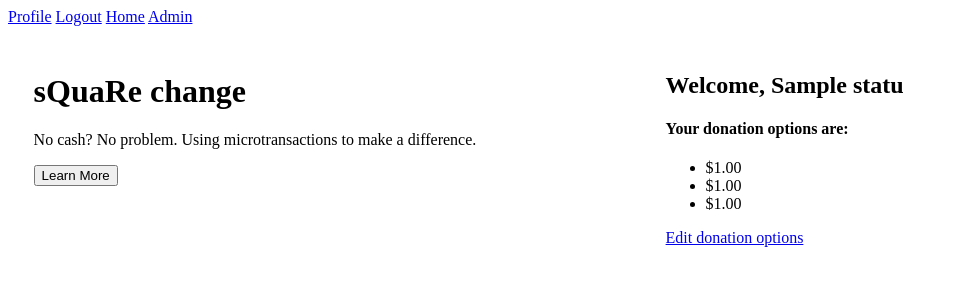
After one commit to robyngoodner/sQuaRe_change, a Django app: page /home/ in a window 1280 px wide. The commit adds this page. Shown: the top 295 px of the page, without its empty margins (0-957 px from the left). Run offline with Django 4.2, Linux system fonts and the light colour scheme; a user stored in the database is signed in; tables that the repository leaves empty hold one stand-in row (values such as "Sample post").

Commit message:
Changes home page for logged in user to have main items

```diff
--- a/main_app/models.py
+++ b/main_app/models.py
@@ -7,7 +7,6 @@ from django.contrib.auth.models import User
 class Status(models.Model):
     user=models.OneToOneField(User, on_delete = models.CASCADE)
     name=models.CharField(max_length=75)
-    bio = models.CharField(max_length=500)
     USER_CHOICES = (
     ('Donor', 'Donor'),
     ('Recipient', 'Recipient'),
@@ -30,6 +29,7 @@ class Donor(models.Model):
 class Recipient(models.Model):
     user=models.ForeignKey(User, on_delete = models.CASCADE)
     identifier=models.CharField(max_length=50, unique=True)
+    bio = models.CharField(max_length=500)
     created_at = models.DateTimeField(auto_now_add=True)
 
 class Store(models.Model):
--- a/main_app/templates/home.html
+++ b/main_app/templates/home.html
@@ -14,7 +14,7 @@ sQuaRe change
         <a href="{% url 'about' %}"><button>Learn More</button></a>
     </div>
     <div class="right">
-        <img class="half" src="{% static 'imgs/1007039707-huge.jpg'%}" >
+            <img class="half" src="{% static 'imgs/1007039707-huge.jpg'%}" >
     </div>
 </div>
 {% if not user.is_authenticated %}
--- /dev/null
+++ b/main_app/templates/logged_home.html
@@ -0,0 +1,52 @@
+{% extends 'base.html' %}
+{% load static %}
+
+
+{% block title %}
+sQuaRe change
+{% endblock %}
+
+{% block content %}
+<div class="block">
+    <div class="right">
+        <h1>sQuaRe change</h1>
+        <p>No cash? No problem. Using microtransactions to make a difference.</p>
+        <a href="{% url 'about' %}"><button>Learn More</button></a>
+    </div>
+    <div class="left">
+            {% for stat in status %}
+                <h2>Welcome, {{stat.name}}</h2>
+                {% if stat.type_user == 'Recipient'%}
+                <h4>QR code:</h4>
+                {% comment %} put final url into encoder. replace '127.0.0.1%3A8000%2F' with encoded url : https://www.albionresearch.com/tools/urlencode {% endcomment %}
+                <a href="/user/{{username}}/payment"><img src="https://api.qrserver.com/v1/create-qr-code/?data=127.0.0.1%3A8000%2Fuser%2F{{username}}%2Fpayment=100x100"></a>
+                {% elif stat.type_user == 'Donor' %}
+                    <h4>Your donation options are:</h4>
+                    {% for donor in donors %}
+                        <ul>
+                            <li>${{donor.donation_option_1}}</li>
+                            <li>${{donor.donation_option_2}}</li>
+                            <li>${{donor.donation_option_3}}</li>
+                        </ul>
+                        <a href="{% url 'donor_update' donor.pk %}">Edit donation options</a>
+                    {% endfor %}
+                {% endif %}
+            {% endfor %}
+    </div>
+</div>
+<div class="block">
+    <div class="right">
+        <img class="half" src="{% static 'imgs/1007039707-huge.jpg'%}" >
+    </div>
+    <div class="right">
+        <h1>Making a difference</h1>
+        <h4>Spotlight feature:lend a helping hand</h4>
+        <button>Learn More</button>
+    </div>
+</div>
+
+
+
+
+<img class="half" src="{% static 'imgs/1007039707-huge.jpg'%}" >
+{% endblock %}
--- a/main_app/templates/payment_update.html
+++ /dev/null
@@ -1 +0,0 @@
-Omg did you succeed??
--- a/main_app/templates/profile.html
+++ b/main_app/templates/profile.html
@@ -13,6 +13,8 @@ Profile
         <h4>QR code:</h4>
         {% comment %} put final url into encoder. replace '127.0.0.1%3A8000%2F' with encoded url : https://www.albionresearch.com/tools/urlencode {% endcomment %}
         <a href="/user/{{username}}/payment"><img src="https://api.qrserver.com/v1/create-qr-code/?data=127.0.0.1%3A8000%2Fuser%2F{{username}}%2Fpayment=100x100"></a>
+
+
         <h4>Your account balance is {{account.value}}</h4>
         <h4>Donation History</h4>
         <ul>
@@ -40,9 +42,9 @@ Profile
             {% endfor %}
         </ul>
         <h3>Sometimes, people just need a helping hand.</h3>
-            <h4>{{random_user}}'s story</h4>
+            <h4>{{random_user_name}}'s story</h4>
 
-            <p>{{random_user.bio}}</p>
+            <p>{{random_user_bio}}</p>
     {% endif %}
     {% if stat.type_user == 'Store' %}
         <a href="/user/{{username}}/payment"><img src="https://api.qrserver.com/v1/create-qr-code/?data=127.0.0.1%3A8000%2Fuser%2F{{username}}%2Fpayment=100x100"></a>
--- a/main_app/urls.py
+++ b/main_app/urls.py
@@ -3,6 +3,7 @@ from . import views
 
 urlpatterns = [
     path('', views.Home.as_view(), name="home"),
+    path('home/', views.Logged_Home.as_view(), name="logged_home"),
     path('about/', views.About.as_view(), name="about"),
     path('login/', views.login_view, name="login"),
     path('logout/', views.logout_view, name="logout"),
--- a/main_app/views.py
+++ b/main_app/views.py
@@ -16,9 +16,25 @@ from random import randint
 
 # add @method_decorator(login_required, name='dispatch') in the line before any views that you must be logged in in order to see
 # Create your views here.
+class Home(TemplateView):
+    template_name="home.html"
 
-class Home(TemplateView):
-    template_name='home.html'
+@method_decorator(login_required, name='dispatch')
+class Logged_Home(TemplateView):
+    template_name='logged_home.html'
+
+    def get(self, request, *args, **kwargs):
+        status=Status.objects.filter(user=request.user)
+        donors=Donor.objects.filter(user=request.user)
+        recipients=Recipient.objects.filter(user=request.user)
+        stores=Store.objects.filter(user=request.user)
+        helpers=Helper.objects.filter(user=request.user)
+        account=Account.objects.get(user=request.user)
+        transactions=Transaction.objects.filter(accounts = account)
+        random_recipient = Recipient.objects.order_by('?')[0]
+        random_user = Status.objects.get(user=random_recipient.user)
+
+        return render(request, self.template_name, {'status': status, 'donors': donors, 'recipient': recipients, 'store': stores, 'helper': helpers, 'account': account, 'transactions': transactions, 'random_user_name':random_user.name, "random_user_bio": random_recipient.bio})
 
 class About(TemplateView):
     template_name="about.html"
@@ -64,7 +80,7 @@ def signup_view(request):
 
 def logout_view(request):
     logout(request)
-    return HttpResponseRedirect('/home')
+    return HttpResponseRedirect('/')
 
 def login_view(request):
     if request.method == 'POST':
@@ -76,7 +92,7 @@ def login_view(request):
             if user is not None:
                 if user.is_active:
                     login(request, user)
-                    return HttpResponseRedirect('/user/'+u)
+                    return HttpResponseRedirect('/home/')
                 else:
                     print('The account has been diabled.')
                     return render(request, 'login.html', {'form': form})
@@ -99,8 +115,15 @@ def profile(request, username):
     helpers=Helper.objects.filter(user=user)
     account=Account.objects.get(user=user)
     transactions=Transaction.objects.filter(accounts = account)
-    random_user = Status.objects.filter(type_user='Recipient').order_by('?')[0]
-    return render(request, 'profile.html', {'username': username, 'status': status, 'donors': donors, 'recipient': recipients, 'store': stores, 'helper': helpers, 'account': account, 'transactions': transactions, 'random_user':random_user})
+    random_recipient = Recipient.objects.order_by('?')[0]
+    random_user = Status.objects.get(user=random_recipient.user)
+    return render(request, 'profile.html', {'username': username, 'status': status, 'donors': donors, 'recipient': recipients, 'store': stores, 'helper': helpers, 'account': account, 'transactions': transactions, 'random_user_name':random_user.name, "random_user_bio": random_recipient.bio})
+
+# def profile_update(request, username):
+#     user=User.objects.get(username=username)
+#     status=Status.objects.filter(user=user)
+#     return render(request, 'profile_edit.html', {'user': user, 'status': status})
+
 
 class Donor_Create(CreateView):
     model = Donor
@@ -125,6 +148,7 @@ class Donor_Update(UpdateView):
 
 class Recipient_Form(forms.Form):
     identifier=forms.CharField(label="Please give yourself a unique identifier", max_length = 50)
+    bio=forms.CharField(label="We believe that people are more likely to donate to those in need if they know a little bit about them. Would you be comfortable sharing your story? Donators will be able to see it when they donate to you, and it may show up as a 'highlighted story' for other users of the app.", max_length=500)
 
 def recipient_create(request, username):
     if request.method == 'POST':
--- a/sQuaRe_change/settings.py
+++ b/sQuaRe_change/settings.py
@@ -127,5 +127,5 @@ STATIC_URL = 'static/'
 
 DEFAULT_AUTO_FIELD = 'django.db.models.BigAutoField'
 LOGIN_URL = '/login/'
-LOGIN_REDIRECT_URL = '/'
+LOGIN_REDIRECT_URL = '/home'
 LOGOUT_REDIRECT_URL = '/'
```
Also changed, not shown: main_app/migrations/0002_remove_status_bio_recipient_bio.py (added).
